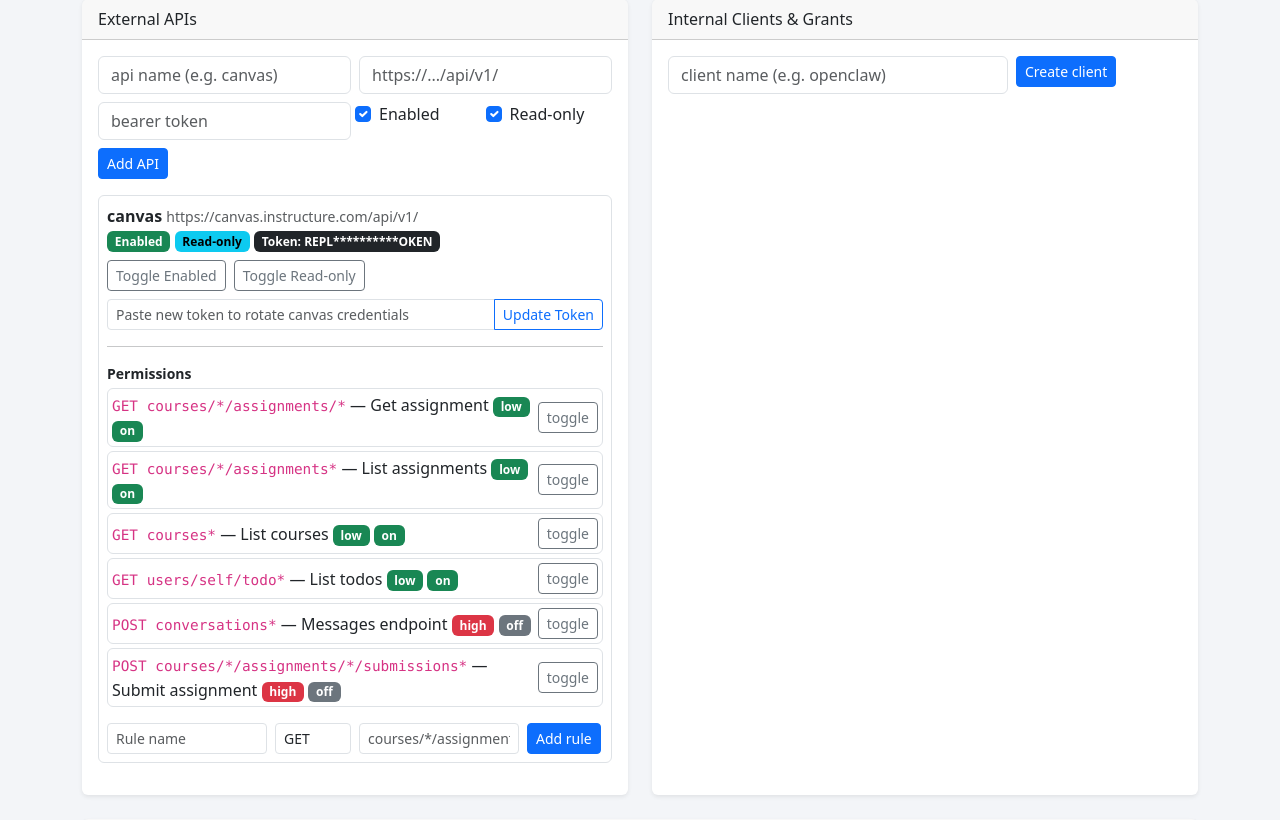
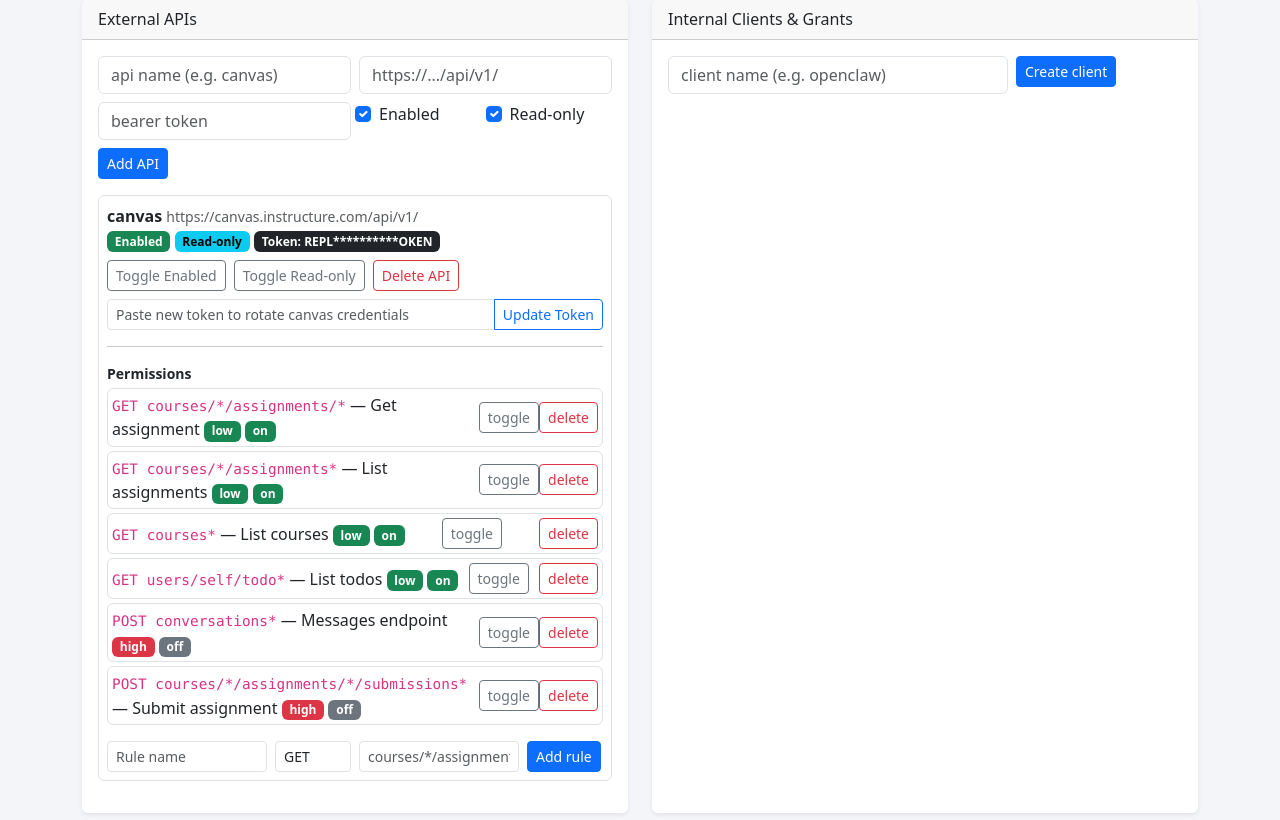
Before and after one commit to JohnGit-69420/OpenClaw_API_Interposer, a FastAPI app: page / in a window 1280 px wide. Shown: the part 284-1104 px from the top of the page. Run offline with FastAPI, Linux system fonts and the light colour scheme; data comes from the database, SQL or seed files in the repository; data that the repository does not hold is empty.

Commit message:
Fix client-create UI error and add delete controls for APIs/rules/clients

```diff
--- a/app/main.py
+++ b/app/main.py
@@ -203,6 +203,16 @@ async def create_api(request: Request, db: Session = Depends(get_db)) -> dict[st
     return {"ok": True}
 
 
+@app.delete("/api/apis/{api_id}")
+def delete_api(api_id: int, db: Session = Depends(get_db)) -> dict[str, Any]:
+    api = db.query(ExternalAPI).filter_by(id=api_id).first()
+    if not api:
+        raise HTTPException(status_code=404, detail="API not found")
+    db.delete(api)
+    db.commit()
+    return {"ok": True}
+
+
 @app.post("/api/permissions")
 async def create_permission(request: Request, db: Session = Depends(get_db)) -> dict[str, Any]:
     payload = await request.json()
@@ -215,6 +225,16 @@ async def create_permission(request: Request, db: Session = Depends(get_db)) ->
         enabled=bool(payload.get("enabled", True)),
     )
     db.add(permission)
+    db.commit()
+    return {"ok": True}
+
+
+@app.delete("/api/permissions/{permission_id}")
+def delete_permission(permission_id: int, db: Session = Depends(get_db)) -> dict[str, Any]:
+    permission = db.query(ApiPermission).filter_by(id=permission_id).first()
+    if not permission:
+        raise HTTPException(status_code=404, detail="Permission not found")
+    db.delete(permission)
     db.commit()
     return {"ok": True}
 
@@ -232,6 +252,16 @@ async def create_client(request: Request, db: Session = Depends(get_db)) -> dict
     db.add(client)
     db.commit()
     return {"ok": True, "api_key": raw_key}
+
+
+@app.delete("/api/clients/{client_id}")
+def delete_client(client_id: int, db: Session = Depends(get_db)) -> dict[str, Any]:
+    client = db.query(InternalClient).filter_by(id=client_id).first()
+    if not client:
+        raise HTTPException(status_code=404, detail="Client not found")
+    db.delete(client)
+    db.commit()
+    return {"ok": True}
 
 
 @app.post("/api/clients/{client_id}/rotate-key")
--- a/static/app.js
+++ b/static/app.js
@@ -92,6 +92,30 @@ async function togglePermission(id, enabled) {
   }
 }
 
+async function deleteApi(id, name) {
+  if (!confirm(`Delete external API "${name}" and all its rules/grants?`)) {
+    return;
+  }
+  try {
+    await requestJSON(`/api/apis/${id}`, "DELETE");
+    location.reload();
+  } catch (err) {
+    alert(`Unable to delete API: ${err.message}`);
+  }
+}
+
+async function deletePermission(id) {
+  if (!confirm("Delete this permission rule?")) {
+    return;
+  }
+  try {
+    await requestJSON(`/api/permissions/${id}`, "DELETE");
+    location.reload();
+  } catch (err) {
+    alert(`Unable to delete permission: ${err.message}`);
+  }
+}
+
 async function updateApiToken(id) {
   const input = document.getElementById(`token-input-${id}`);
   if (!input) {
@@ -110,6 +134,18 @@ async function updateApiToken(id) {
     location.reload();
   } catch (err) {
     alert(`Unable to update token: ${err.message}`);
+  }
+}
+
+async function deleteClient(id, name) {
+  if (!confirm(`Delete internal client "${name}"?`)) {
+    return;
+  }
+  try {
+    await requestJSON(`/api/clients/${id}`, "DELETE");
+    location.reload();
+  } catch (err) {
+    alert(`Unable to delete client: ${err.message}`);
   }
 }
 
@@ -169,8 +205,11 @@ function setGrantSelection(triggerButton, mode) {
 
 window.toggleApi = toggleApi;
 window.togglePermission = togglePermission;
+window.deleteApi = deleteApi;
+window.deletePermission = deletePermission;
 window.updateApiToken = updateApiToken;
 window.toggleClient = toggleClient;
+window.deleteClient = deleteClient;
 window.rotateClientKey = rotateClientKey;
 window.copyClientKey = copyClientKey;
 window.setGrantSelection = setGrantSelection;
--- a/templates/base.html
+++ b/templates/base.html
@@ -14,6 +14,6 @@
       </div>
     </nav>
     <main class="container pb-5">{% block content %}{% endblock %}</main>
-    <script src="/static/app.js"></script>
+    <script src="/static/app.js?v=3"></script>
   </body>
 </html>
--- a/templates/index.html
+++ b/templates/index.html
@@ -47,6 +47,7 @@
             <div class="d-flex gap-2">
               <button class="btn btn-sm btn-outline-secondary" onclick="toggleApi({{ api.id }}, 'enabled', {{ 'false' if api.enabled else 'true' }})">Toggle Enabled</button>
               <button class="btn btn-sm btn-outline-secondary" onclick="toggleApi({{ api.id }}, 'readonly_mode', {{ 'false' if api.readonly_mode else 'true' }})">Toggle Read-only</button>
+              <button type="button" class="btn btn-sm btn-outline-danger" onclick="deleteApi({{ api.id }}, '{{ api.name }}')">Delete API</button>
             </div>
           </div>
           <div class="input-group input-group-sm mt-2">
@@ -70,6 +71,7 @@
               <span class="badge text-bg-{{ 'success' if perm.enabled else 'secondary' }}">{{ 'on' if perm.enabled else 'off' }}</span>
             </div>
             <button class="btn btn-sm btn-outline-secondary" onclick="togglePermission({{ perm.id }}, {{ 'false' if perm.enabled else 'true' }})">toggle</button>
+            <button type="button" class="btn btn-sm btn-outline-danger" onclick="deletePermission({{ perm.id }})">delete</button>
           </div>
           {% endfor %}
           <form class="perm-form row g-2 mt-2" data-api-id="{{ api.id }}">
@@ -103,6 +105,7 @@
             <div class="d-flex gap-2">
               <button class="btn btn-sm btn-outline-secondary" onclick="toggleClient({{ client.id }}, {{ 'false' if client.active else 'true' }})">Toggle Active</button>
               <button class="btn btn-sm btn-outline-warning" onclick="rotateClientKey({{ client.id }})">Rotate Key</button>
+              <button type="button" class="btn btn-sm btn-outline-danger" onclick="deleteClient({{ client.id }}, '{{ client.name }}')">Delete Client</button>
             </div>
           </div>
 
```
Also changed, not shown: README.md.
